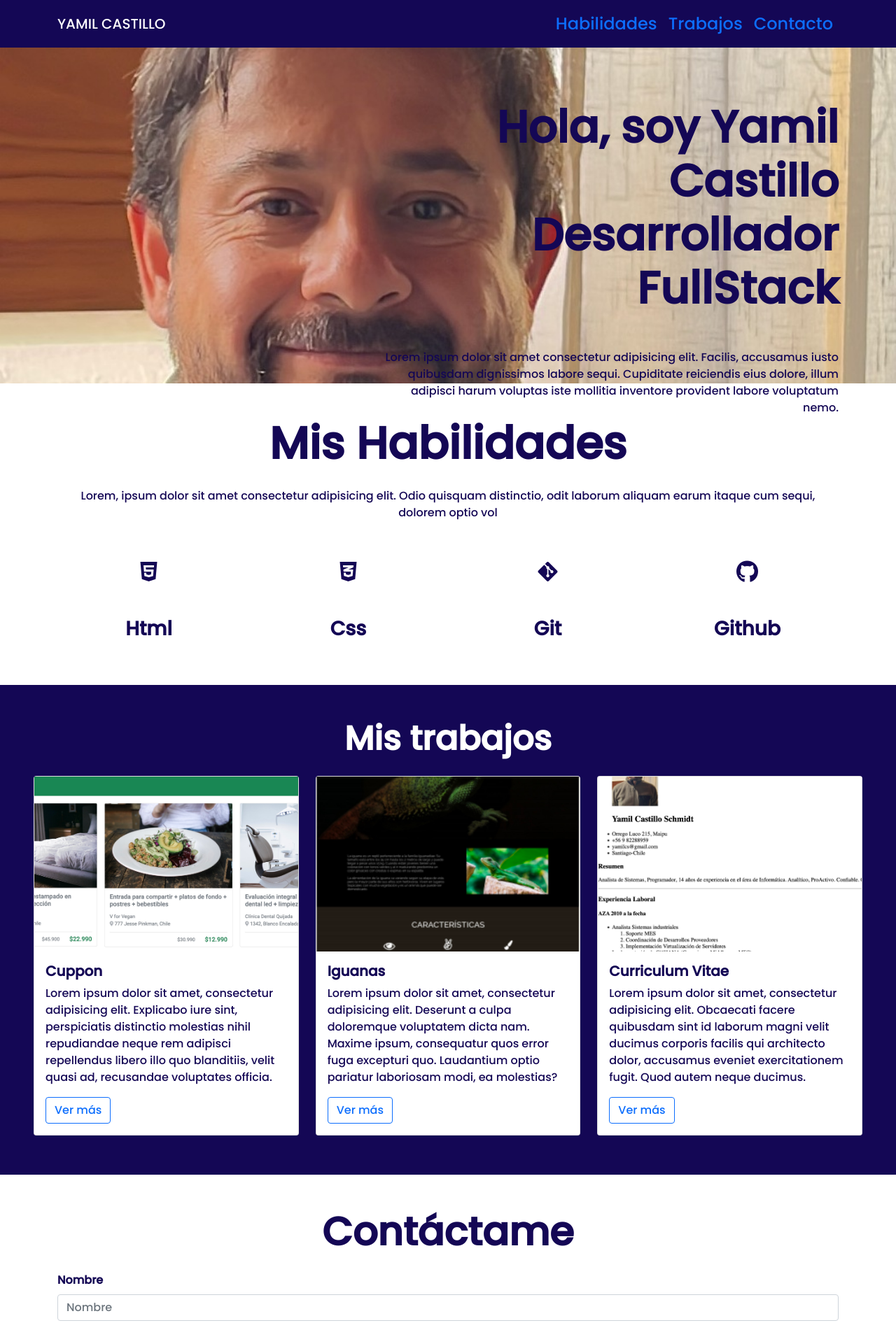
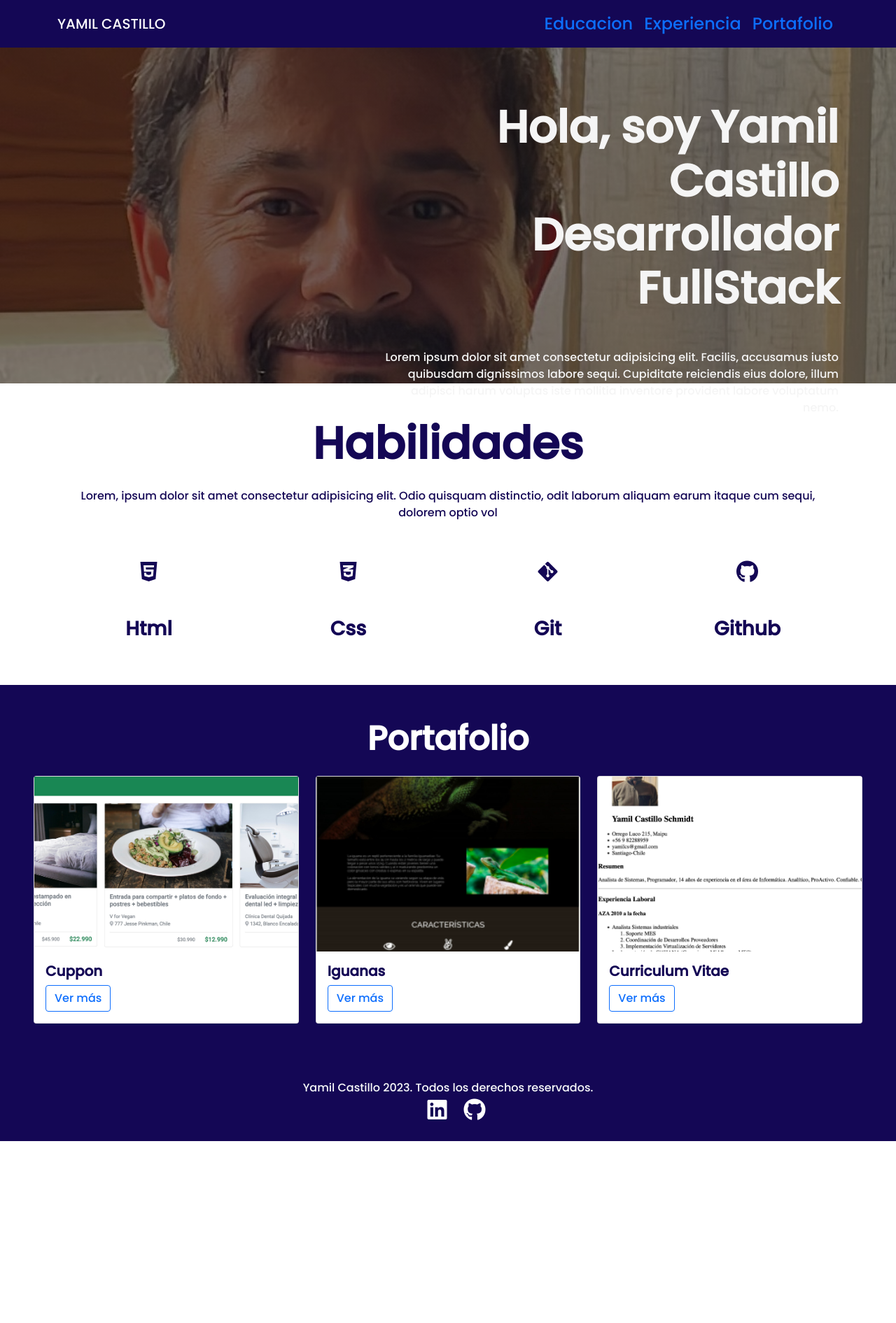
Before and after one commit to YACSCH/TrabajoFinal_Mod1_Ycastillo, a plain HTML site: page index.html in a window 1280 px wide. Shown: the top 1891 px of the page at 70% size. After the commit the page ends 1631 px from the top, so only its background shows below. Drawn offline with nearby package versions, Linux system fonts and the light colour scheme.

Commit message:
actualiza menu y header

```diff
--- a/assets/css/style.css
+++ b/assets/css/style.css
@@ -1,6 +1,9 @@
+*{
+  box-sizing: border-box;
+}
 
-html {
-
+html{
+  scroll-behavior: smooth;
 }
 body {
   font-family: 'Poppins', sans-serif;
@@ -27,17 +30,20 @@ a:visited {
 
 .hero-section{
   height:500px;
-  background-image: url("../img/fotoYacs.jpeg");
+  background-image: linear-gradient(
+    0deg,
+    rgba(0,0,0,0.5),
+    rgba(0,0,0,0.5)
+),url("../img/fotoYacs.jpeg");
   background-repeat: no-repeat;
   background-size: cover;
   background-position: left;
-
-
-
 }
-
-/* Mis trabajos */
-#Mis-trabajos .image-top {
+.hero-section .container {
+  color: whitesmoke;
+}
+/* Portafolio */
+.portafolio .image-top {
   height: 250px;
   background-repeat: no-repeat;
   background-size: cover;
--- a/index.html
+++ b/index.html
@@ -13,7 +13,6 @@
         <script src="https://kit.fontawesome.com/e20b704982.js" crossorigin="anonymous"></script>
         <link rel="stylesheet" href="assets/css/style.css">
     </head>
-
     <body>
         <nav class="navbar navbar-expand-lg  navbar-custom fixed-top">
             <div class="container">
@@ -24,22 +23,19 @@
                 <div class="collapse navbar-collapse" id="navbarSupportedContent">
                     <ul class="navbar-nav ms-auto mb-2 mb-lg-0 fs-4">
                         <li class="nav-item">
-                            <a class="nav-link" href="#">Habilidades</a>
+                            <a class="nav-link" href="#educacion">Educacion</a>
                         </li>
                         <li class="nav-item">
-                            <a class="nav-link" href="#">Trabajos</a>
+                            <a class="nav-link" href="#experiencia">Experiencia</a>
                         </li>
                         <li class="nav-item">
-                            <a class="nav-link" href="#">Contacto</a>
+                            <a class="nav-link" href="#portafolio">Portafolio</a>
                         </li>
-
                     </ul>
-
                 </div>
             </div>
         </nav>
-
-        <header id="" class="hero-section text-end py-5 mt-5">
+        <header class="hero-section text-end py-5 mt-5">
             <div class="container">
                 <div class="ms-auto col-12 col-md-7 ">
                     <h1 class="display-3 fw-bold  my-5">
@@ -57,10 +53,8 @@
             </div>
 
         </header>
-
-
-        <section id="Acerca-de-mi" class="container text-center my-5">
-            <h2 class="display-3 fw-bold my-4">Mis Habilidades</h2>
+        <section id="habilidades" class="container text-center my-5">
+            <h2 class="display-3 fw-bold my-4">Habilidades</h2>
             <p class="my-4">
                 Lorem, ipsum dolor sit amet consectetur adipisicing elit. Odio quisquam distinctio, odit laborum aliquam
                                             earum itaque cum sequi, dolorem optio vol
@@ -88,24 +82,14 @@
                 </div>
             </div>
         </section>
-
-
-        <section id="Mis-trabajos" class="my-5 p-5 colorfondo">
-
-            <h2 class="display-5 fw-bold text-center text-white mb-3 ">Mis trabajos</h2>
-
+        <section id="portafolio" class="portafolio p-5 colorfondo">
+            <h2 class="display-5 fw-bold text-center text-white mb-3 ">Portafolio</h2>
             <div class="row">
                 <div class="col-12 col-sm-4 py-2">
                     <div class="card">
                         <div class="image-top" style="background-image: url(assets/img/cuppon.jpg)"></div>
                         <div class="card-body">
                             <h5 class="card-title fw-bold">Cuppon</h5>
-                            <p class="card-text">
-                                Lorem ipsum dolor sit amet, consectetur adipisicing elit.
-                               Explicabo iure sint, perspiciatis distinctio molestias nihil
-                                                                                            repudiandae neque rem adipisci repellendus libero illo quo
-                                                                                            blanditiis, velit quasi ad, recusandae voluptates officia.
-                            </p>
                             <button type="button" class="btn btn-outline-primary">
                                 Ver más
                             </button>
@@ -117,12 +101,6 @@
                         <div class="image-top" style="background-image: url(assets/img/iguanas.jpg)"></div>
                         <div class="card-body">
                             <h5 class="card-title fw-bold">Iguanas</h5>
-                            <p class="card-text">
-                                Lorem ipsum dolor sit amet, consectetur adipisicing elit.
-                                                                                            Deserunt a culpa doloremque voluptatem dicta nam. Maxime ipsum,
-                                                                                            consequatur quos error fuga excepturi quo. Laudantium optio
-                                                                                            pariatur laboriosam modi, ea molestias?
-                            </p>
                             <button type="button" class="btn btn-outline-primary">
                                 Ver más
                             </button>
@@ -134,13 +112,7 @@
                         <div class="image-top" style="background-image: url(assets/img/cv.jpg)"></div>
                         <div class="card-body">
                             <h5 class="card-title fw-bold">Curriculum Vitae</h5>
-                            <p class="card-text">
-                                Lorem ipsum dolor sit amet, consectetur adipisicing elit.
-                                                                                            Obcaecati facere quibusdam sint id laborum magni velit ducimus
-                                                                                            corporis facilis qui architecto dolor, accusamus eveniet
-                                                                                            exercitationem fugit. Quod autem neque ducimus.
-                            </p>
-                            <button type="button" class="btn btn-outline-primary">
+                               <button type="button" class="btn btn-outline-primary">
                                 Ver más
                             </button>
                         </div>
@@ -149,40 +121,7 @@
             </div>
 
         </section>
-
-
-        <section id="Contacto" class="container my-5">
-
-            <h2 class="display-4 fw-bold text-center my-4">Contáctame</h2>
-
-            <form>
-                <div class="form-group mb-4">
-                    <label class="mb-2">Nombre</label>
-                    <input class="form-control" placeholder="Nombre">
-                </div>
-
-                <div class="form-group mb-4">
-                    <label class="mb-2">Correo electrónico</label>
-                    <input class="form-control" placeholder="Correo electrónico"/>
-                </div>
-
-
-                <div class="form-group">
-                    <label class="mb-2">Mensaje</label>
-                    <textarea class="form-control" placeholder="Escribe aquí tu mensaje"></textarea>
-                </div>
-
-                <div class="my-3 text-end">
-                    <button class="btn btn-outline-secondary">Enviar</button>
-                </div>
-
-
-            </form>
-
-        </section>
-
-
-        <footer class="colorfondo text-center text-light p-4">
+       <footer class="colorfondo text-center text-light p-4">
             <p class="mb-0">Yamil Castillo 2023. Todos los derechos reservados.</p>
             <section class="d-flex justify-content-center">
                 <a class="mx-4 my-2" href="https://www.linkedin.com/in/yamil-castillo-28522221/" target="_blank">
```
